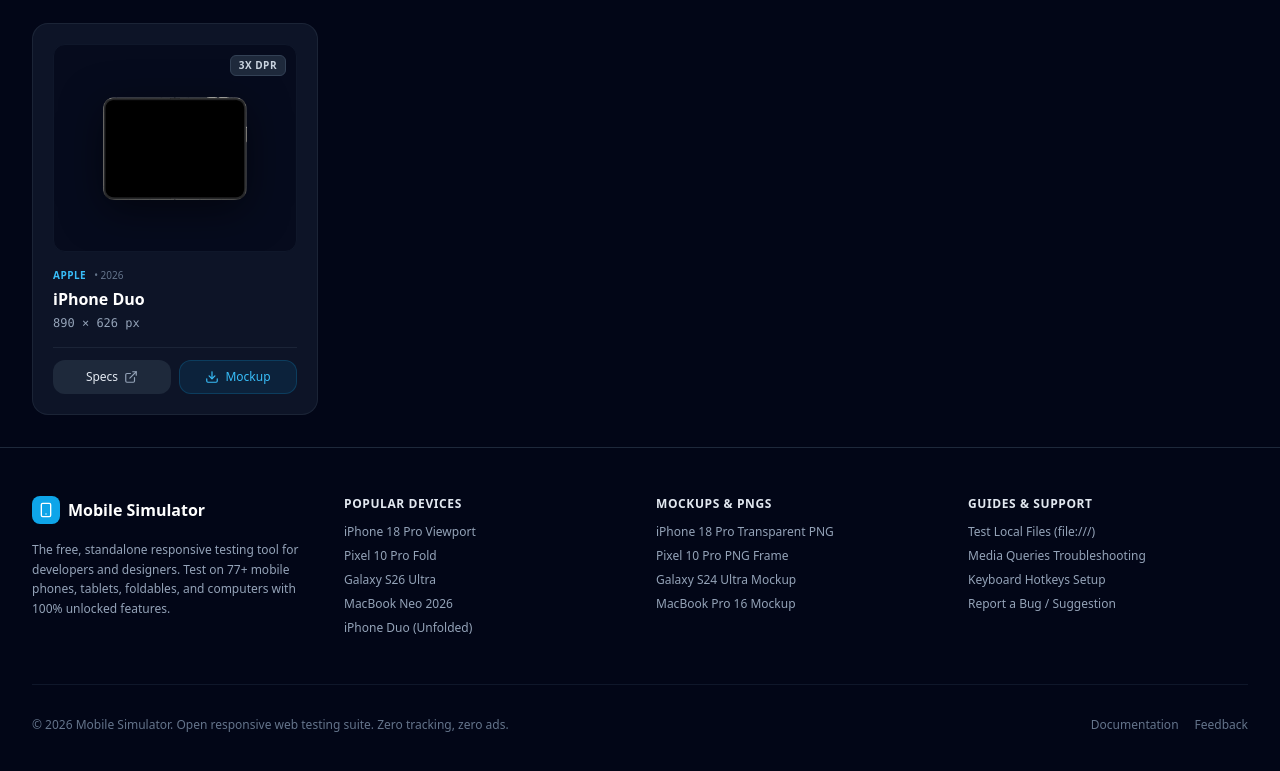
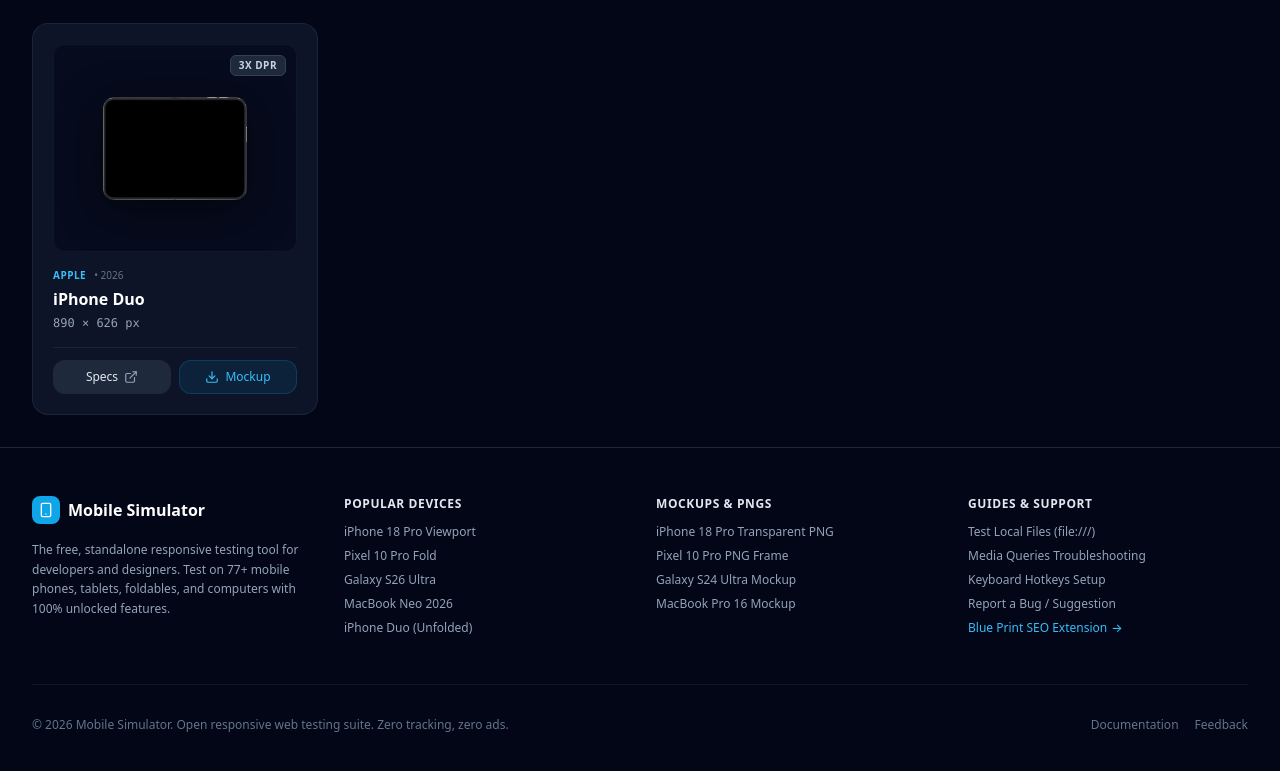
Before and after one commit to MusawarAhmed/mobile-simulator-web, a Next.js app: page / in a window 1280 px wide. Shown: the part 9109-9880 px from the top of the page. Built offline with nearby package versions, Linux system fonts and the light colour scheme.

Commit message:
Add Blue Print SEO link in footer

```diff
--- a/src/components/Footer.tsx
+++ b/src/components/Footer.tsx
@@ -45,6 +45,7 @@
             <li><Link href="/support/media-queries-not-working" className="hover:text-white transition-colors">Media Queries Troubleshooting</Link></li>
             <li><Link href="/support/activate-shortcut" className="hover:text-white transition-colors">Keyboard Hotkeys Setup</Link></li>
             <li><Link href="/contact" className="hover:text-white transition-colors">Report a Bug / Suggestion</Link></li>
+            <li><a href="https://chromewebstore.google.com/detail/blue-print-seo/ncnkeccgljibjfeocaaalojilahfibnc" target="_blank" rel="noopener noreferrer" className="text-sky-400 hover:text-sky-300 font-medium transition-colors flex items-center gap-1"><span>Blue Print SEO Extension</span> &rarr;</a></li>
           </ul>
         </div>
       </div>
```
